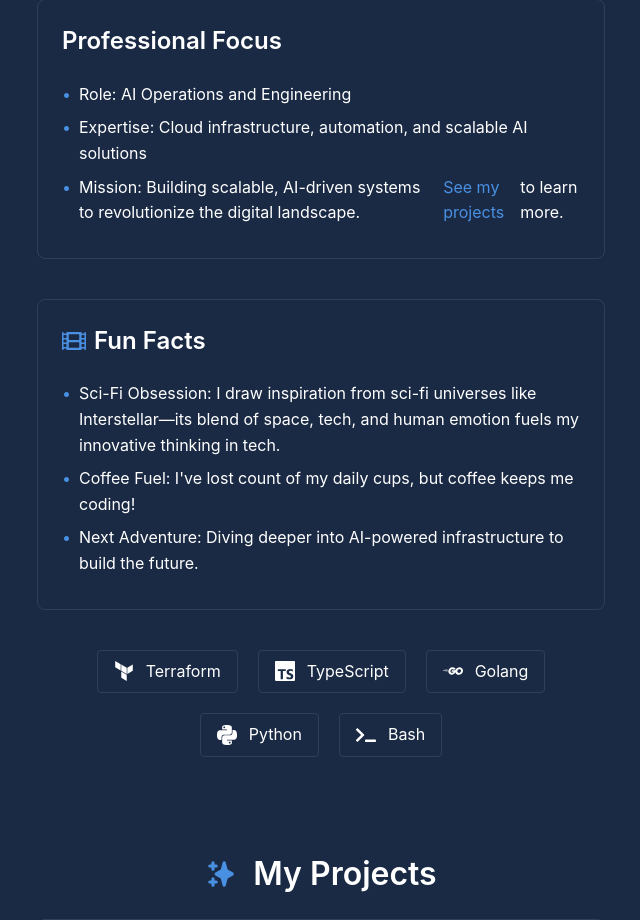
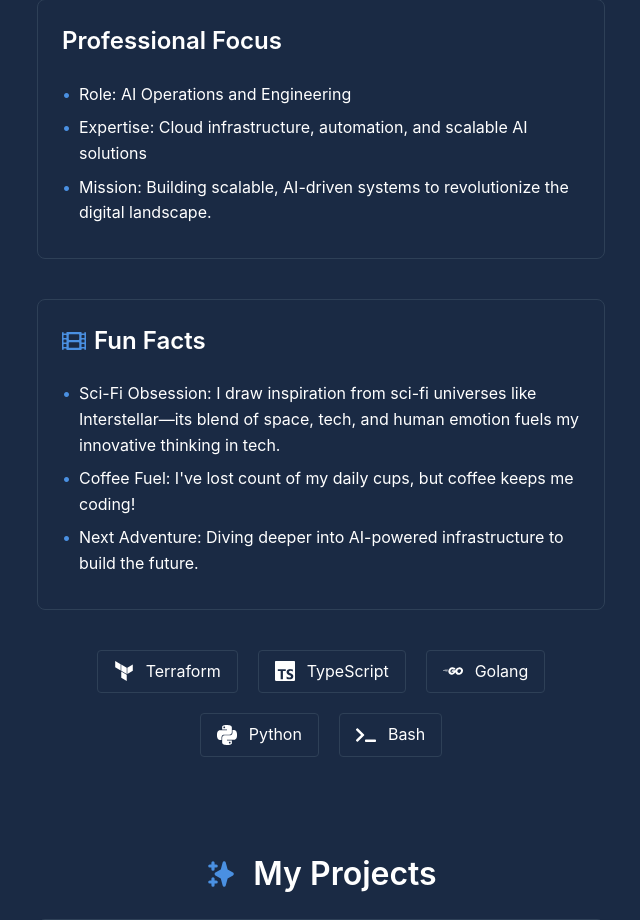
Before and after one commit to aashari/aashari, a Next.js app: page / in a window 1280 px wide. Shown: the part 901-1821 px from the top of the page, without its empty margins (319-959 px from the left). Built offline with nearby package versions, Linux system fonts and the light colour scheme.

Commit message:
Fix layout in Who I Am section for better readability

```diff
--- a/src/app/page.tsx
+++ b/src/app/page.tsx
@@ -174,7 +174,7 @@
             <ul className="space-y-2">
               <li>Role: AI Operations and Engineering</li>
               <li>Expertise: Cloud infrastructure, automation, and scalable AI solutions</li>
-              <li>Mission: Building scalable, AI-driven systems to revolutionize the digital landscape. <Link href="#projects" className="text-[var(--primary)] underline">See my projects</Link> to learn more.</li>
+              <li>Mission: Building scalable, AI-driven systems to revolutionize the digital landscape.</li>
             </ul>
           </div>
           <div className="card w-full">
```
